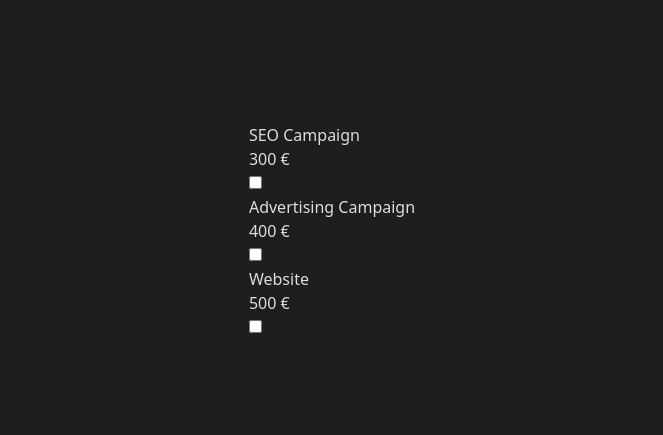
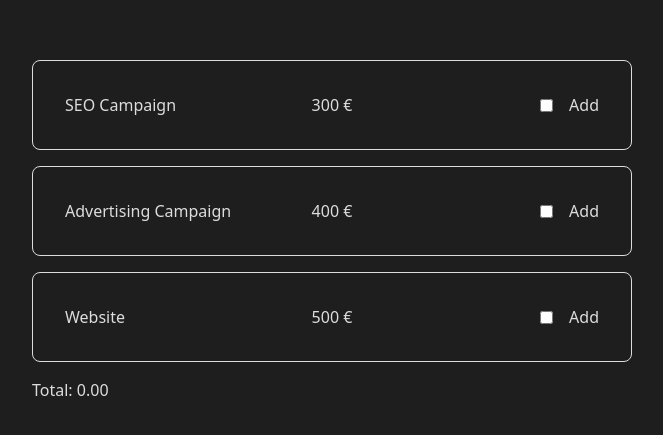
Before and after one commit to H3llynx/6.React, a React (Vite) app: page /6.React/ in a window 1280 px wide. Shown: the part 169-604 px from the top of the page, without its empty margins (308-971 px from the left). Built offline with nearby package versions, Linux system fonts and the light colour scheme.

Commit message:
feat & refactor/re created a Product component and changed product json file structure to be able to display each product's checkbox and calculate the total price

```diff
--- a/src/components/Checkbox/Checkbox.tsx
+++ /dev/null
@@ -1,13 +0,0 @@
-import type { Checkbox } from "./Checkbox.types"
-
-export function Checkbox({ title, price }: Checkbox) {
-    return (
-        <div>
-            <label htmlFor={title}>
-                <h2>{title}</h2>
-            </label>
-            <h3>{price} €</h3>
-            <input id={title} type="checkbox" />
-        </div>
-    )
-}
--- a/src/components/Checkbox/Checkbox.types.ts
+++ /dev/null
@@ -1,4 +0,0 @@
-export type Checkbox = {
-    title: string,
-    price: number
-}
--- /dev/null
+++ b/src/components/Products/Products.tsx
@@ -0,0 +1,45 @@
+import { useState } from "react";
+import products from "../../config/products.json";
+
+export function Products() {
+    const [selectedProducts, setSelectedProducts] = useState<string[]>([]);
+    const toggleProduct = (e: React.ChangeEvent<HTMLInputElement>) => {
+        let productList = [...selectedProducts];
+        if (productList.includes(e.target.value)) {
+            productList = productList.filter((product) => product !== e.target.value);
+        } else {
+            productList = [...productList, e.target.value];
+        }
+        setSelectedProducts(productList);
+    }
+    const total = products
+        .filter((product) => selectedProducts.includes(product.id))
+        .reduce((acc, prod) => acc + prod.price, 0);
+
+    return (
+        <section className="flex flex-col gap-1">
+            {products.map((prod) => {
+                return (
+                    <div className="grid grid-cols-3 w-[80vw] items-center p-2 rounded-lg border border-solid border-light hover:border-violet md:w-[600px]">
+                        <label key={prod.id} htmlFor={prod.id}>
+                            <h2>{prod.name}</h2>
+                        </label>
+                        <h3 className="text-center">{prod.price} €</h3>
+                        <div className="flex gap-1 items-center justify-end">
+                            <input
+                                key={prod.id}
+                                id={prod.id}
+                                onChange={(e) => toggleProduct(e)}
+                                type="checkbox"
+                                value={prod.id}
+                            />
+                            Add
+                        </div>
+                    </div>
+                );
+            })}
+
+            <div>Total: {total.toFixed(2)}</div>
+        </section>
+    )
+}
--- a/src/config/checkbox.json
+++ /dev/null
@@ -1,14 +0,0 @@
-{
-"seo": {
-    "title": "SEO Campaign",
-    "price": 300
-    },
-"ads": {
-    "title": "Advertising Campaign",
-    "price": 400
-    },
-"web": {
-    "title": "Website",
-    "price": 500
-    }
-}
--- /dev/null
+++ b/src/config/products.json
@@ -0,0 +1,15 @@
+[{
+    "id" : "seo",
+    "name": "SEO Campaign",
+    "price": 300
+    },
+{
+    "id" : "ads",
+    "name": "Advertising Campaign",
+    "price": 400
+    },
+{
+    "id" : "web",
+    "name": "Website",
+    "price": 500
+    }]
--- a/src/pages/HomePage.tsx
+++ b/src/pages/HomePage.tsx
@@ -1,18 +1,7 @@
-import { Checkbox } from "../components/Checkbox/Checkbox";
-import CheckboxContent from "../config/checkbox.json";
-
-const checkboxContent = {
-    seo: { ...CheckboxContent.seo },
-    ads: { ...CheckboxContent.ads },
-    web: { ...CheckboxContent.web }
-}
+import { Products } from "../components/Products/Products";
 
 export function HomePage() {
     return (
-        <>
-            <Checkbox title={checkboxContent.seo.title} price={checkboxContent.seo.price} />
-            <Checkbox title={checkboxContent.ads.title} price={checkboxContent.ads.price} />
-            <Checkbox title={checkboxContent.web.title} price={checkboxContent.web.price} />
-        </>
+        <Products />
     )
 }
--- a/src/styles/index.css
+++ b/src/styles/index.css
@@ -1,8 +1,10 @@
 @import "tailwindcss";
 
 @theme {
+    --spacing: 1rem;
     --color-dark: #1e1e1e;
     --color-light: #dddddd;
+    --color-violet: rgb(100, 69, 255);
 }
 
 body {
```
